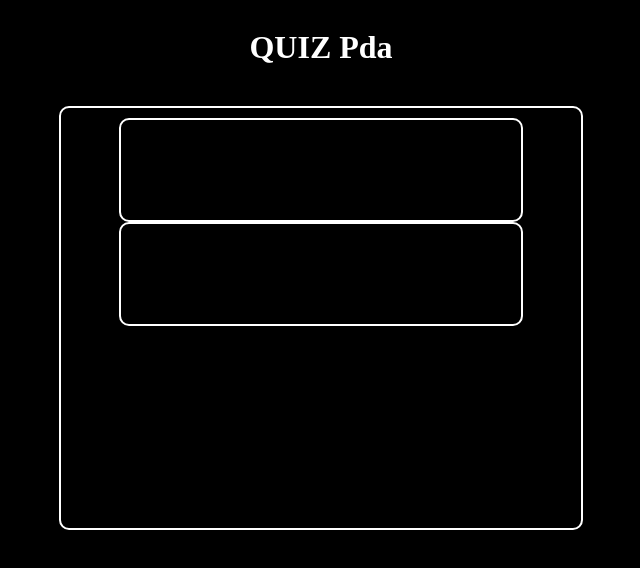
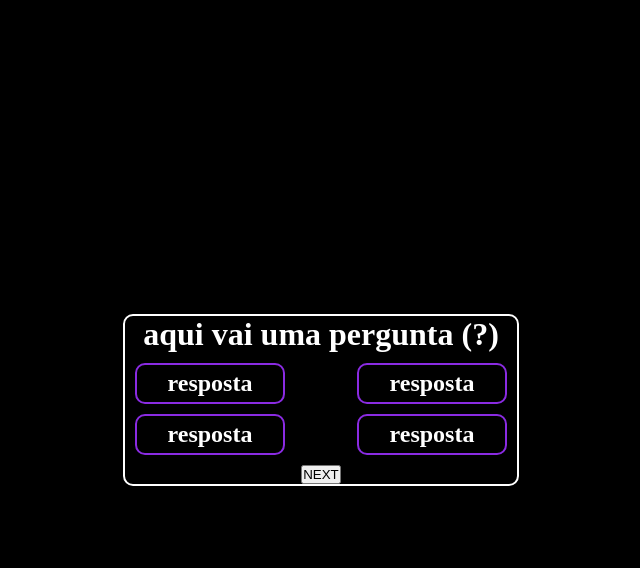
Before and after one commit to KaioSantista/teste_projeto, a plain HTML site: page index.html in a window 1280 px wide. Shown: the whole page, without its empty margins (319-959 px from the left). Drawn offline with Linux system fonts and the light colour scheme; files that its build step writes are made by us from their sources.

Commit message:
wes: meu codigo

```diff
--- a/index.html
+++ b/index.html
@@ -1,25 +1,32 @@
 <!DOCTYPE html>
-<html lang="pt-br">
+<html lang="en">
 <head>
     <meta charset="UTF-8">
     <meta name="viewport" content="width=device-width, initial-scale=1.0">
-    <title>teste para quiz</title>
-    <link rel="stylesheet" href="style.css">
+    <title>Quiz Programmer</title>
+    <link rel="stylesheet" href="./styles/style.css">
 </head>
 <body>
-    <h1 id = "titulo"> QUIZ Pda</h1>
-    <br>
-    <main>
-    <div class= "content">
-        <div class="perguntas"></div>
-        <div class="respostas1"></div>
-        <div class="respostas2"></div>
-        <div class="respostas3"></div>
-        <div class="respostas4"></div>
-    </div>
+    <main id="contentQuiz">
+        <div id="content">
+            <div class="questions">
+                <h1 class="quest">aqui vai uma pergunta (?)</h1>
+            </div>
+            <div id="answerContent">
+                <div class="firstQuest">
+                    <h2 class="answer">resposta</h2>
+                    <h2 class="answer">resposta</h2>
+                </div>
 
+                <div class="secondQuest">
+                    <h2 class="answer">resposta</h2>
+                    <h2 class="answer">resposta</h2>
+                </div>
+            </div>
+            <div class="btn">
+                <button class="nextBtn">NEXT</button>
+            </div>
+        </div>
     </main>
-
-    <script src="script.js"></script>
 </body>
 </html>
--- a/style.css
+++ b/style.css
@@ -1,37 +1,42 @@
-body{
-    background-color:black;
-    display:flex ;
+* {
+    margin: 0;
+    padding: 0;
+    box-sizing: border-box;
+    cursor: pointer;
+}
+body {
+    background-color: #000;
+    color: #fff;
+    font-size: 100%;
+    text-align: center;
+}
+
+#contentQuiz {
+    height: 100vh;
+
+    display: flex;
+    align-items: center;
+    justify-content: center;
     flex-direction: column;
-    justify-content:center ;
-    align-items:center ;
 }
-.content{
-    background-color:black ;
-    height: 400px;
-    width: 500px;
-    padding: 10px; ;
+
+#content {
+    border: 2px solid #fff;
     border-radius: 10px;
-    border:solid 2px;
-    border-color:white ;
 }
-#titulo{
-    color: white;
+
+#answerContent {
+    display: flex;
+    gap: 52px;
+    align-items: center;
+
 }
-.perguntas{
-    background-color: black ;
-    height: 100px;
-    width: 400px;
+
+.answer {
+    border: 2px solid blueviolet;
+    padding: 5px;
+    width: 150px;
+    margin: 10px;
+    text-align: center;
     border-radius: 10px;
-    margin: auto ;
-    border:solid 2px ;
-    border-color: white;
 }
-.respostas1{
-    background-color: black ;
-    height: 100px;
-    width: 400px;
-    border-radius: 10px;
-    margin: auto ;
-    border:solid 2px ;
-    border-color: white;
-}
```
